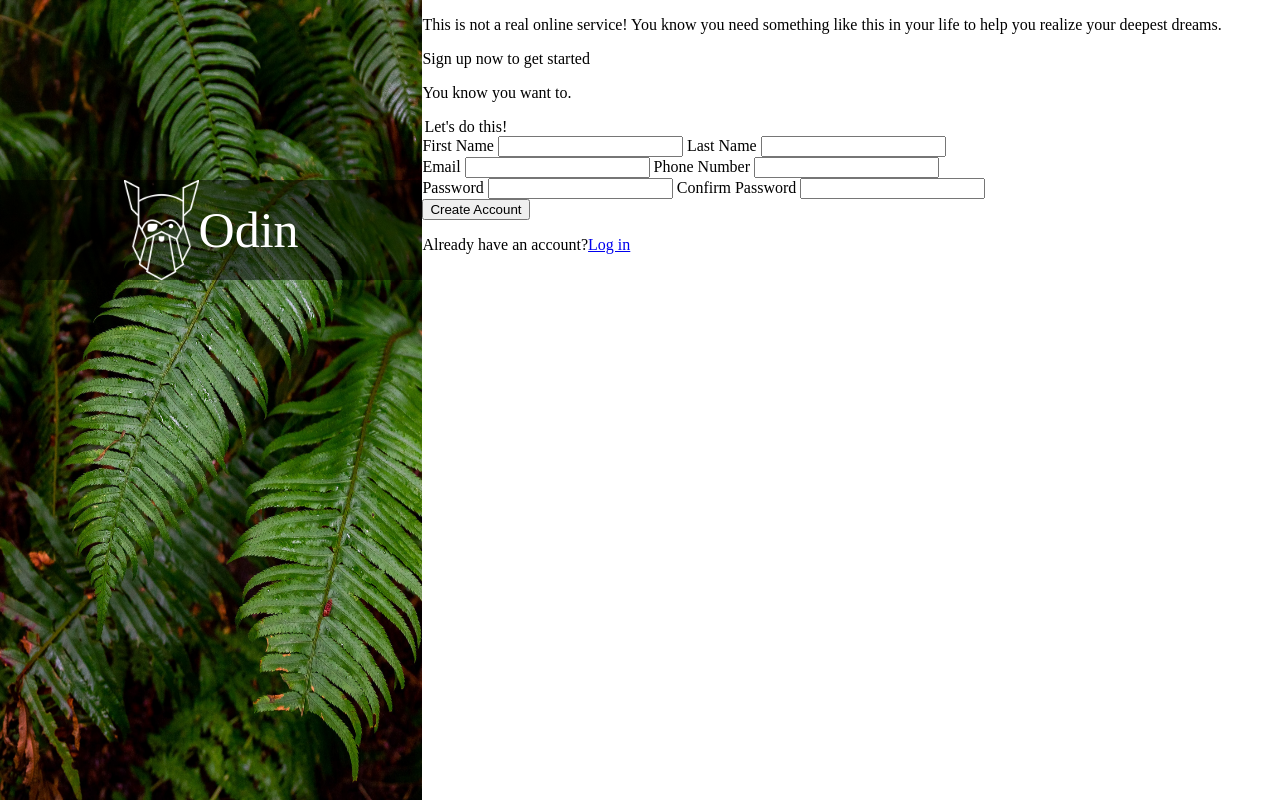
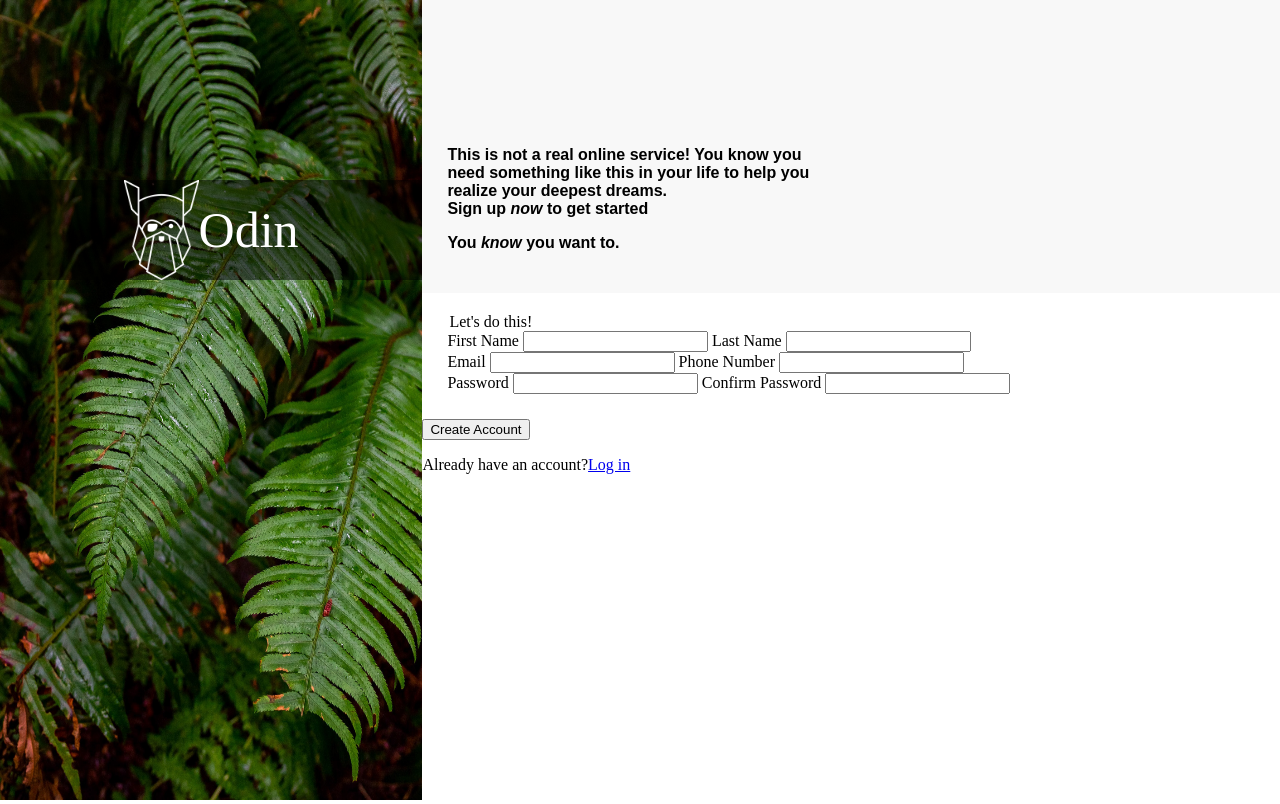
Before and after one commit to rizkships/sign-up-form, a plain HTML site: page index.html in a window 1280 px wide. Drawn offline with Linux system fonts and the light colour scheme.

Commit message:
Style hero content

```diff
--- a/index.html
+++ b/index.html
@@ -18,9 +18,8 @@
             </div>
                 <div class="right-container">
                     <div class="hero-content">
-                        <p>This is not a real online service! You know you need something like this in your life to help you realize your deepest dreams.</p>
-                        <p>Sign up now to get started</p>
-                        <p>You know you want to.</p>
+                        <p>This is not a real online service! You know you need something like this in your life to help you realize your deepest dreams.<br /> Sign up <em>now</em> to get started</p>
+                        <p>You <em>know</em> you want to.</p>
                     </div>
                     <form action="" method="post" class="sign-up-form">
                         <legend>Let's do this!</legend>
--- a/styles.css
+++ b/styles.css
@@ -51,3 +51,23 @@ top: 180px;
 .main-container {
     display: flex;
 }
+
+.hero-content {
+    background-color: #F8F8F8	;
+    font-family: sans-serif;
+    font-weight: bold;
+
+
+  padding-top: 130px;
+  padding-left: 25px;
+  padding-right: 450px;
+  padding-bottom: 25px;
+
+
+}
+
+form {
+    padding-top: 20px;
+    padding-left: 25px;
+    padding-bottom: 25px;
+}
```
